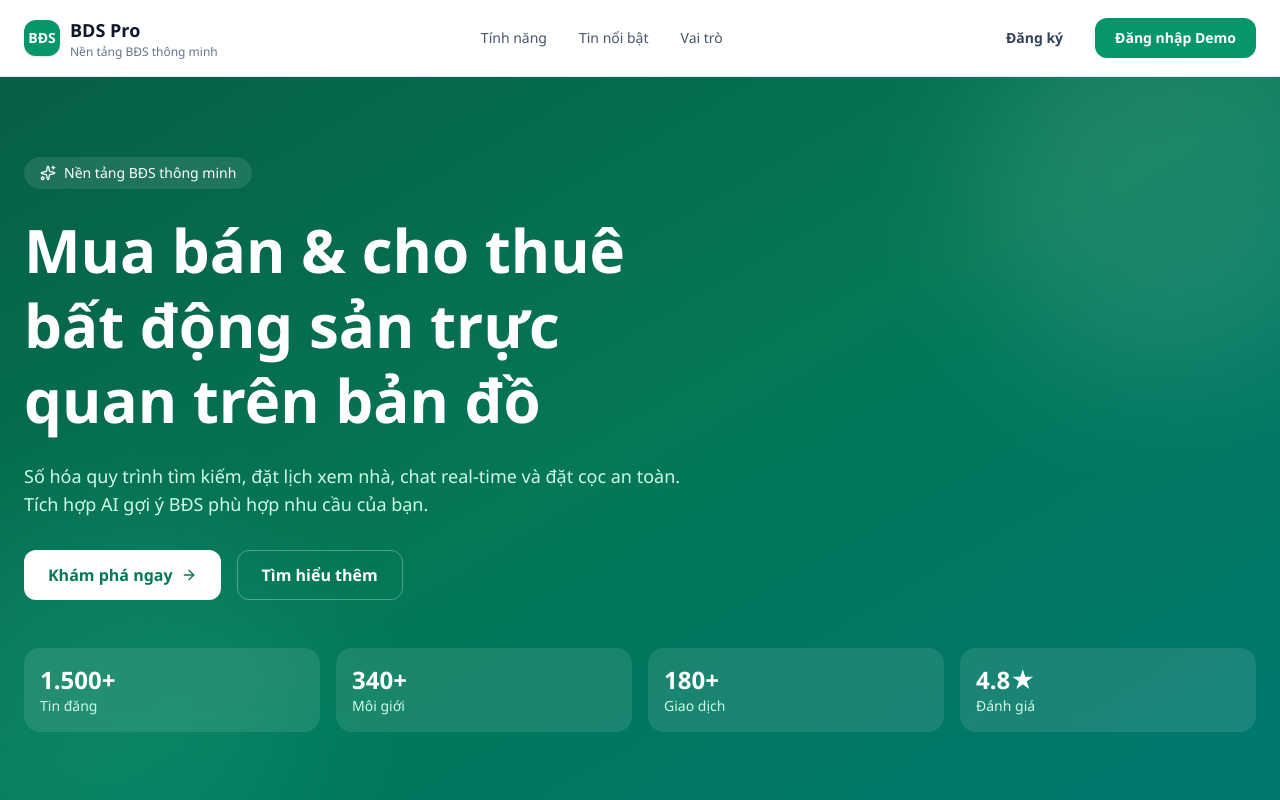
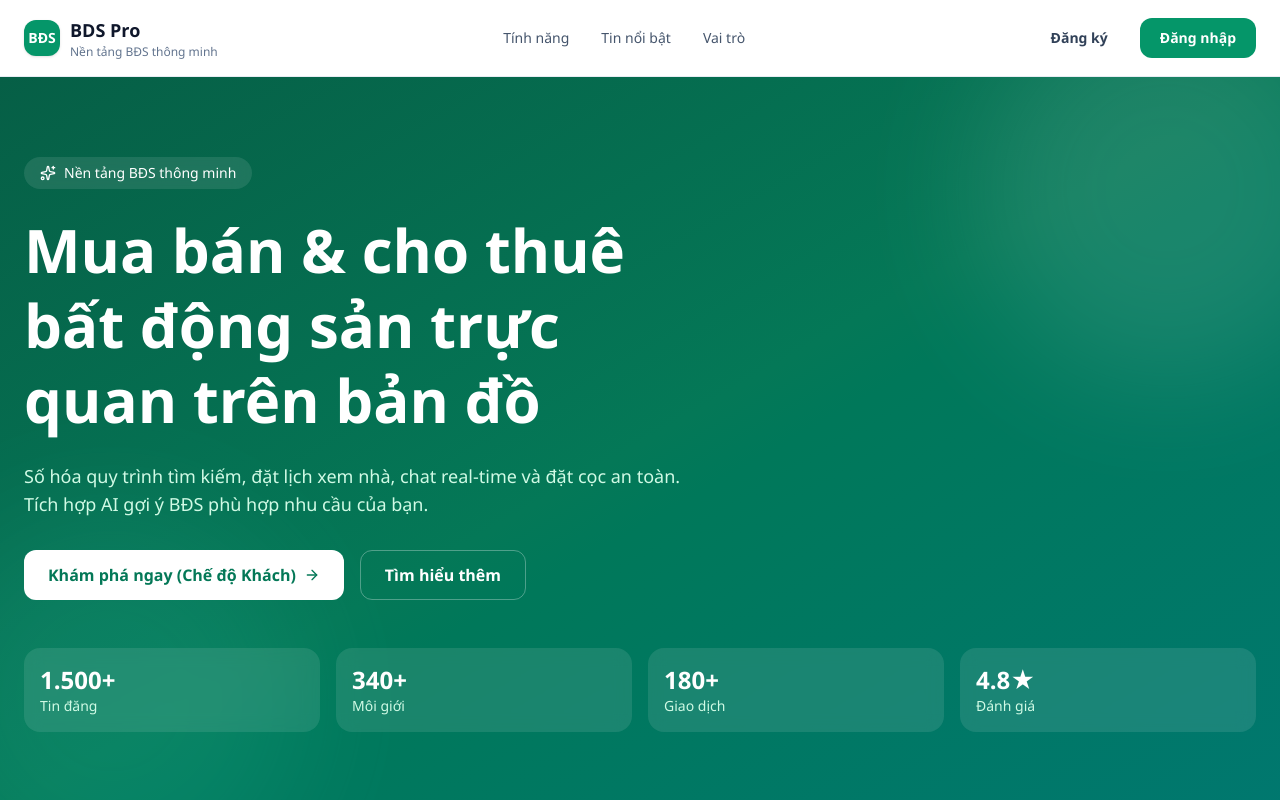
Before and after one commit to HaManhHung003/KLTN_Nhom101_Hung_Bao, a React (Vite) app in the folder BDS_Pro_Frontend/: page /landing in a window 1280 px wide. Before the commit this address led to /. Shown: the top 800 px of the page. Built offline with nearby package versions, Linux system fonts and the light colour scheme.

Commit message:
fix(routing): direct default home entry to guest marketplace instead of login page

```diff
--- a/BDS_Pro_Frontend/src/components/layout/client/ClientChrome.tsx
+++ b/BDS_Pro_Frontend/src/components/layout/client/ClientChrome.tsx
@@ -2,6 +2,7 @@ import { Link } from 'react-router-dom'
 import { BrandLogo } from '@/components/layout/shared/BrandLogo'
 import { PortalHeaderActions } from '@/components/layout/shared/PortalHeaderActions'
 import { ADMIN_ROUTES, BROKER_ROUTES, CLIENT_ROUTES } from '@/config/routes'
+import { useAuth } from '@/context/AuthContext'
 
 const HEADER_NAV = [
   { label: 'Trang chủ', path: CLIENT_ROUTES.home },
@@ -12,10 +13,18 @@ const HEADER_NAV = [
 ] as const
 
 export function ClientHeader() {
+  const { user } = useAuth()
+
   return (
     <header className="portal-header">
       <div className="mx-auto flex h-14 min-h-[3.5rem] max-w-7xl items-center justify-between gap-2 px-3 sm:h-16 sm:gap-4 sm:px-6">
-        <BrandLogo to={CLIENT_ROUTES.home} badge="KH" title="BDS Pro" subtitle="Người tìm BĐS" size="sm" />
+        <BrandLogo
+          to={CLIENT_ROUTES.home}
+          badge={user ? 'KH' : 'BĐS'}
+          title="BDS Pro"
+          subtitle={user ? 'Người tìm BĐS' : 'Khách vãng lai'}
+          size="sm"
+        />
 
         <nav className="hidden items-center gap-0.5 lg:flex">
           {HEADER_NAV.map((item) => (
--- a/BDS_Pro_Frontend/src/components/layout/shared/PortalHeaderActions.tsx
+++ b/BDS_Pro_Frontend/src/components/layout/shared/PortalHeaderActions.tsx
@@ -16,6 +16,10 @@ export function PortalHeaderActions() {
   if (!user) {
     return (
       <div className="flex items-center gap-2">
+        <span className="hidden sm:inline-flex items-center gap-1.5 rounded-full bg-slate-100 px-2.5 py-1 text-xs font-medium text-slate-600">
+          <span className="h-1.5 w-1.5 rounded-full bg-emerald-500 animate-pulse" />
+          Khách vãng lai
+        </span>
         <button
           onClick={() => {
             setAuthMode('login');
--- a/BDS_Pro_Frontend/src/pages/public/LandingPage.tsx
+++ b/BDS_Pro_Frontend/src/pages/public/LandingPage.tsx
@@ -28,7 +28,7 @@ export function LandingPage() {
               to="/login"
               className="rounded-xl bg-brand-600 px-3 py-2.5 text-sm font-semibold text-white transition hover:bg-brand-700 sm:px-5"
             >
-              Đăng nhập Demo
+              Đăng nhập
             </Link>
           </div>
         </div>
@@ -54,10 +54,10 @@ export function LandingPage() {
             </p>
             <div className="mt-8 flex flex-wrap gap-4">
               <Link
-                to="/login"
+                to="/client"
                 className="inline-flex items-center gap-2 rounded-xl bg-white px-6 py-3 font-semibold text-brand-700 transition hover:bg-brand-50"
               >
-                Khám phá ngay
+                Khám phá ngay (Chế độ Khách)
                 <ArrowRight className="h-4 w-4" />
               </Link>
               <a
--- a/BDS_Pro_Frontend/src/routes/AppRouter.tsx
+++ b/BDS_Pro_Frontend/src/routes/AppRouter.tsx
@@ -44,9 +44,10 @@ import { EditListingForm } from '@/pages/shared/EditListingForm';
 export function AppRouter() {
   return (
     <Routes>
-      {/* ─── PUBLIC PORTAL ─── */}
-      <Route index element={<LandingPage />} />
-      <Route path="bat-dong-san" element={<ClientSearchPage />} />
+      {/* ─── PUBLIC PORTAL: VÀO THẲNG GIAO DIỆN KHÁCH VÃNG LAI (GUEST) ─── */}
+      <Route path="/" element={<Navigate to="/client" replace />} />
+      <Route path="/landing" element={<LandingPage />} />
+      <Route path="bat-dong-san" element={<Navigate to="/client/tim-kiem" replace />} />
       <Route path="bat-dong-san/:id" element={<ClientPropertyDetailPage />} />
 
       {/* Auth pages (no chrome) */}
```
